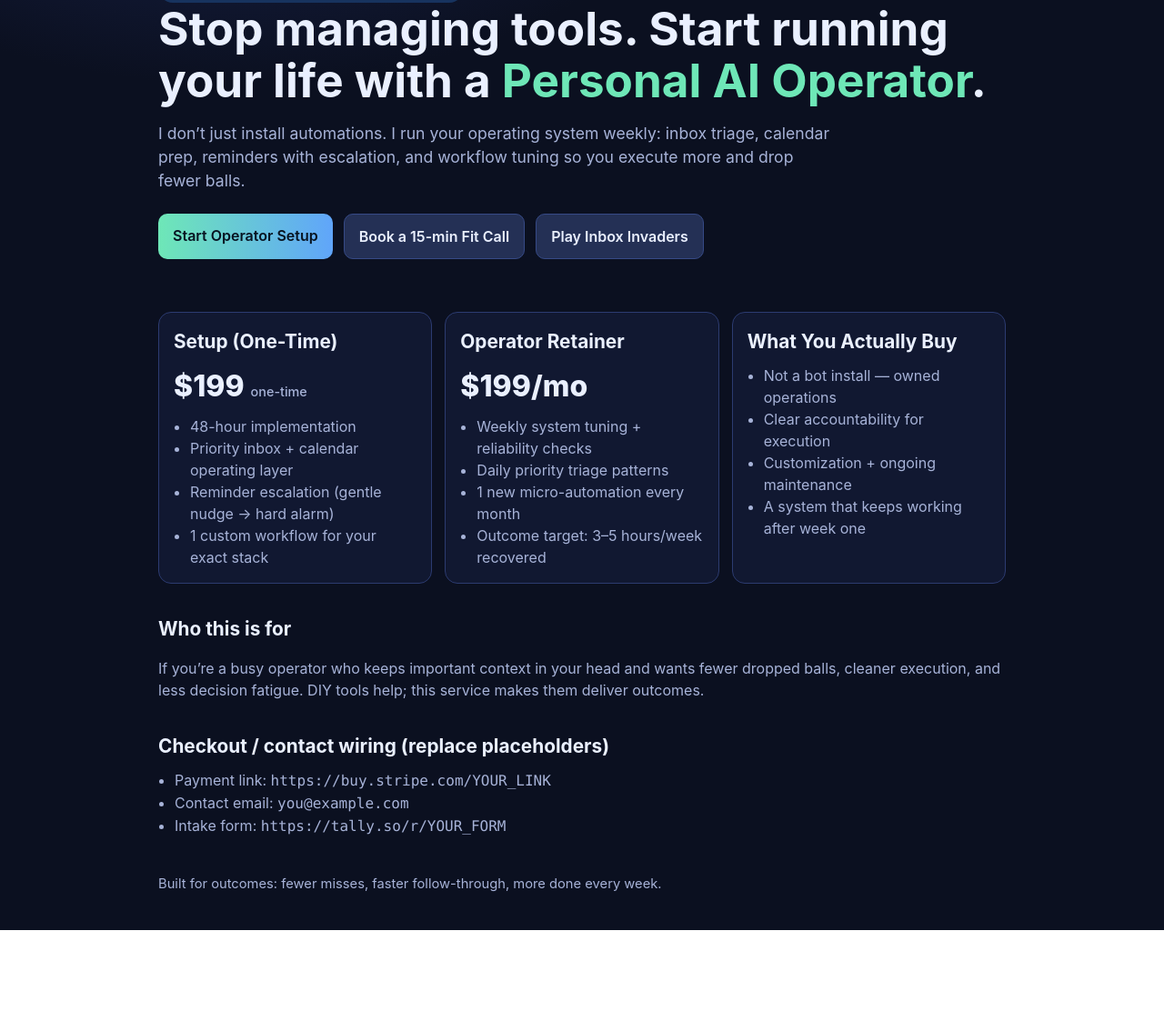
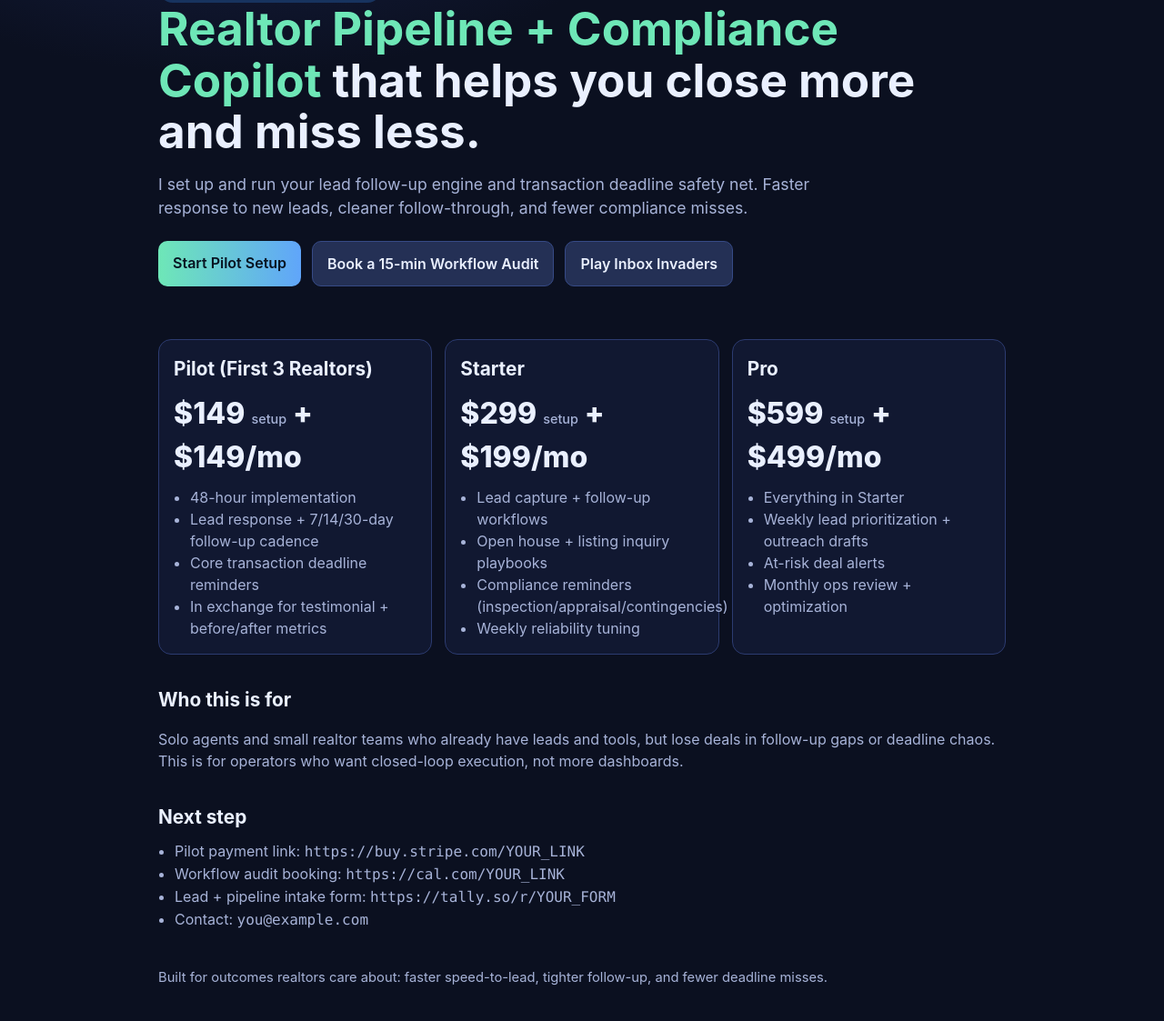
Before and after one commit to shagclawd/inbox-invaders-game, a plain HTML site: page index.html in a window 1280 px wide. Shown: the part 109-1232 px from the top of the page at 91% size. Before the commit the page ends 1132 px from the top, so only its background shows below. Drawn offline with Linux system fonts and the light colour scheme.

Commit message:
Pivot offer to Realtor Pipeline + Compliance Copilot with outreach assets

```diff
--- a/index.html
+++ b/index.html
@@ -3,7 +3,7 @@
 <head>
   <meta charset="UTF-8" />
   <meta name="viewport" content="width=device-width, initial-scale=1.0" />
-  <title>Your Personal AI Operator (Outcomes, not setup)</title>
+  <title>Realtor Pipeline + Compliance Copilot</title>
   <style>
     :root {
       --bg: #0b1020;
@@ -47,64 +47,66 @@
 <body>
   <div class="wrap">
     <div class="hero">
-      <span class="pill">For founders, creators, and overloaded operators</span>
-      <h1>Stop managing tools. Start running your life with a <span style="color:var(--accent)">Personal AI Operator</span>.</h1>
-      <p class="sub">I don’t just install automations. I run your operating system weekly: inbox triage, calendar prep, reminders with escalation, and workflow tuning so you execute more and drop fewer balls.</p>
+      <span class="pill">Built for solo realtors + small teams</span>
+      <h1><span style="color:var(--accent)">Realtor Pipeline + Compliance Copilot</span> that helps you close more and miss less.</h1>
+      <p class="sub">I set up and run your lead follow-up engine and transaction deadline safety net. Faster response to new leads, cleaner follow-through, and fewer compliance misses.</p>
       <div class="cta">
-        <a class="btn primary" href="#buy">Start Operator Setup</a>
-        <a class="btn secondary" href="#call">Book a 15-min Fit Call</a>
+        <a class="btn primary" href="#buy">Start Pilot Setup</a>
+        <a class="btn secondary" href="#call">Book a 15-min Workflow Audit</a>
         <a class="btn secondary" href="./game/">Play Inbox Invaders</a>
       </div>
     </div>
 
     <div class="grid section" id="buy">
       <div class="card">
-        <h2>Setup (One-Time)</h2>
-        <div class="price">$199 <span style="font-size:.9rem;color:var(--muted);font-weight:500">one-time</span></div>
+        <h2>Pilot (First 3 Realtors)</h2>
+        <div class="price">$149 <span style="font-size:.9rem;color:var(--muted);font-weight:500">setup</span> + $149/mo</div>
         <ul>
           <li>48-hour implementation</li>
-          <li>Priority inbox + calendar operating layer</li>
-          <li>Reminder escalation (gentle nudge → hard alarm)</li>
-          <li>1 custom workflow for your exact stack</li>
+          <li>Lead response + 7/14/30-day follow-up cadence</li>
+          <li>Core transaction deadline reminders</li>
+          <li>In exchange for testimonial + before/after metrics</li>
         </ul>
       </div>
       <div class="card">
-        <h2>Operator Retainer</h2>
-        <div class="price">$199/mo</div>
+        <h2>Starter</h2>
+        <div class="price">$299 <span style="font-size:.9rem;color:var(--muted);font-weight:500">setup</span> + $199/mo</div>
         <ul>
-          <li>Weekly system tuning + reliability checks</li>
-          <li>Daily priority triage patterns</li>
-          <li>1 new micro-automation every month</li>
-          <li>Outcome target: 3–5 hours/week recovered</li>
+          <li>Lead capture + follow-up workflows</li>
+          <li>Open house + listing inquiry playbooks</li>
+          <li>Compliance reminders (inspection/appraisal/contingencies)</li>
+          <li>Weekly reliability tuning</li>
         </ul>
       </div>
       <div class="card" id="call">
-        <h2>What You Actually Buy</h2>
+        <h2>Pro</h2>
+        <div class="price">$599 <span style="font-size:.9rem;color:var(--muted);font-weight:500">setup</span> + $499/mo</div>
         <ul>
-          <li>Not a bot install — owned operations</li>
-          <li>Clear accountability for execution</li>
-          <li>Customization + ongoing maintenance</li>
-          <li>A system that keeps working after week one</li>
+          <li>Everything in Starter</li>
+          <li>Weekly lead prioritization + outreach drafts</li>
+          <li>At-risk deal alerts</li>
+          <li>Monthly ops review + optimization</li>
         </ul>
       </div>
     </div>
 
     <div class="section">
       <h2>Who this is for</h2>
-      <p class="proof">If you’re a busy operator who keeps important context in your head and wants fewer dropped balls, cleaner execution, and less decision fatigue. DIY tools help; this service makes them deliver outcomes.</p>
+      <p class="proof">Solo agents and small realtor teams who already have leads and tools, but lose deals in follow-up gaps or deadline chaos. This is for operators who want closed-loop execution, not more dashboards.</p>
     </div>
 
     <div class="section">
-      <h2>Checkout / contact wiring (replace placeholders)</h2>
+      <h2>Next step</h2>
       <ul>
-        <li>Payment link: <span class="mono">https://buy.stripe.com/YOUR_LINK</span></li>
-        <li>Contact email: <span class="mono">you@example.com</span></li>
-        <li>Intake form: <span class="mono">https://tally.so/r/YOUR_FORM</span></li>
+        <li>Pilot payment link: <span class="mono">https://buy.stripe.com/YOUR_LINK</span></li>
+        <li>Workflow audit booking: <span class="mono">https://cal.com/YOUR_LINK</span></li>
+        <li>Lead + pipeline intake form: <span class="mono">https://tally.so/r/YOUR_FORM</span></li>
+        <li>Contact: <span class="mono">you@example.com</span></li>
       </ul>
     </div>
 
     <div class="footer">
-      Built for outcomes: fewer misses, faster follow-through, more done every week.
+      Built for outcomes realtors care about: faster speed-to-lead, tighter follow-up, and fewer deadline misses.
     </div>
   </div>
 </body>
```
Also changed, not shown: realtor-offer.md (added, +49 -0 lines), realtor-outreach.txt (added, +53 -0 lines).
